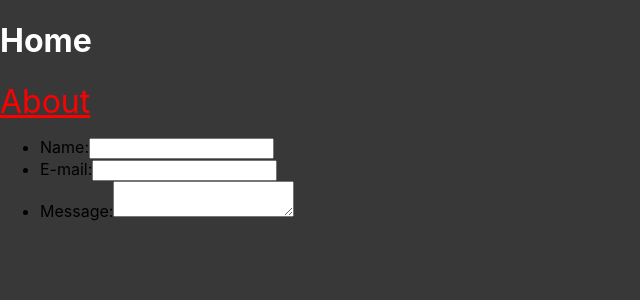
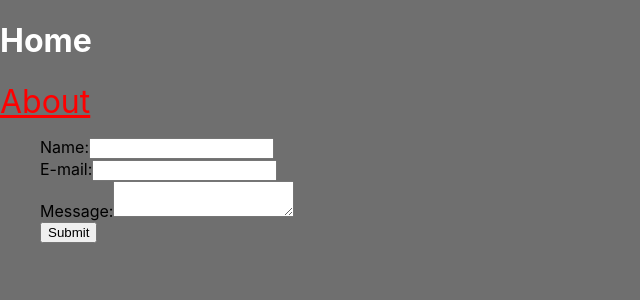
Before and after one commit to adamatsoftcrylic/ga4spa, a React (Create React App) app in the folder analytics-test/: page / in a window 1280 px wide. Shown: the top 300 px of the page, without its empty margins (0-640 px from the left). Built offline with nearby package versions, Linux system fonts and the light colour scheme.

Commit message:
form name

```diff
--- a/analytics-test/public/index.html
+++ b/analytics-test/public/index.html
@@ -1,17 +1,27 @@
 <!DOCTYPE html>
 <html lang="en">
+
 <head>
+  <!-- Google tag (gtag.js) -->
+  <script async src="https://www.googletagmanager.com/gtag/js?id=GA_TRACKING_ID"></script>
+  <script>
+    window.dataLayer = window.dataLayer || [];
+    function gtag() { window.dataLayer.push(arguments); }
+    gtag('js', new Date());
+
+    gtag('config', 'GA_TRACKING_ID');
+  </script>
+  <!-- Google tag (gtag.js) -->
   <meta charset="utf-8" />
   <meta name="viewport" content="width=device-width, initial-scale=1" />
   <meta name="theme-color" content="#000000" />
-    <meta
-      name="description"
-      content="Web site created using create-react-app"
-    />
+  <meta name="description" content="Web site created using create-react-app" />
   <title>React App</title>
 </head>
+
 <body>
   <noscript>You need to enable JavaScript to run this app.</noscript>
   <div id="root"></div>
 </body>
+
 </html>
--- a/analytics-test/src/App.css
+++ b/analytics-test/src/App.css
@@ -1,5 +1,5 @@
 body {
-  background-color: rgb(56, 56, 56);
+  background-color: rgb(111, 111, 111);
 }
 
 .link {
@@ -14,3 +14,7 @@ body {
 h1 {
   color: white;
 }
+
+ul {
+  list-style-type: none;
+}
--- a/analytics-test/src/paths/Form.jsx
+++ b/analytics-test/src/paths/Form.jsx
@@ -1,20 +1,30 @@
-import React from "react";
+import { React, useState } from "react";
 
 export default function Form() {
+  let [name, setName] = useState("")
+
+  const logTown = (e) => {
+    e.preventDefault();
+    console.log(name);
+  }
+
   return (
     <form>
       <ul>
         <li>
-          <label for="name">Name:</label>
-          <input type="text" id="name" name="user_name" />
+          <label htmlFor="name">Name:</label>
+          <input type="text" id="name" name="user_name"  onChange={(e) => setName(e.target.value)} />
         </li>
         <li>
-          <label for="mail">E-mail:</label>
+          <label htmlFor="email">E-mail:</label>
           <input type="email" id="mail" name="user_email" />
         </li>
         <li>
-          <label for="msg">Message:</label>
+          <label htmlFor="msg">Message:</label>
           <textarea id="msg" name="user_message"></textarea>
+        </li>
+        <li>
+          <button type="submit" onClick={logTown}>Submit</button>
         </li>
       </ul>
     </form>
```
Lines whose indentation alone changed are shown as unchanged.
